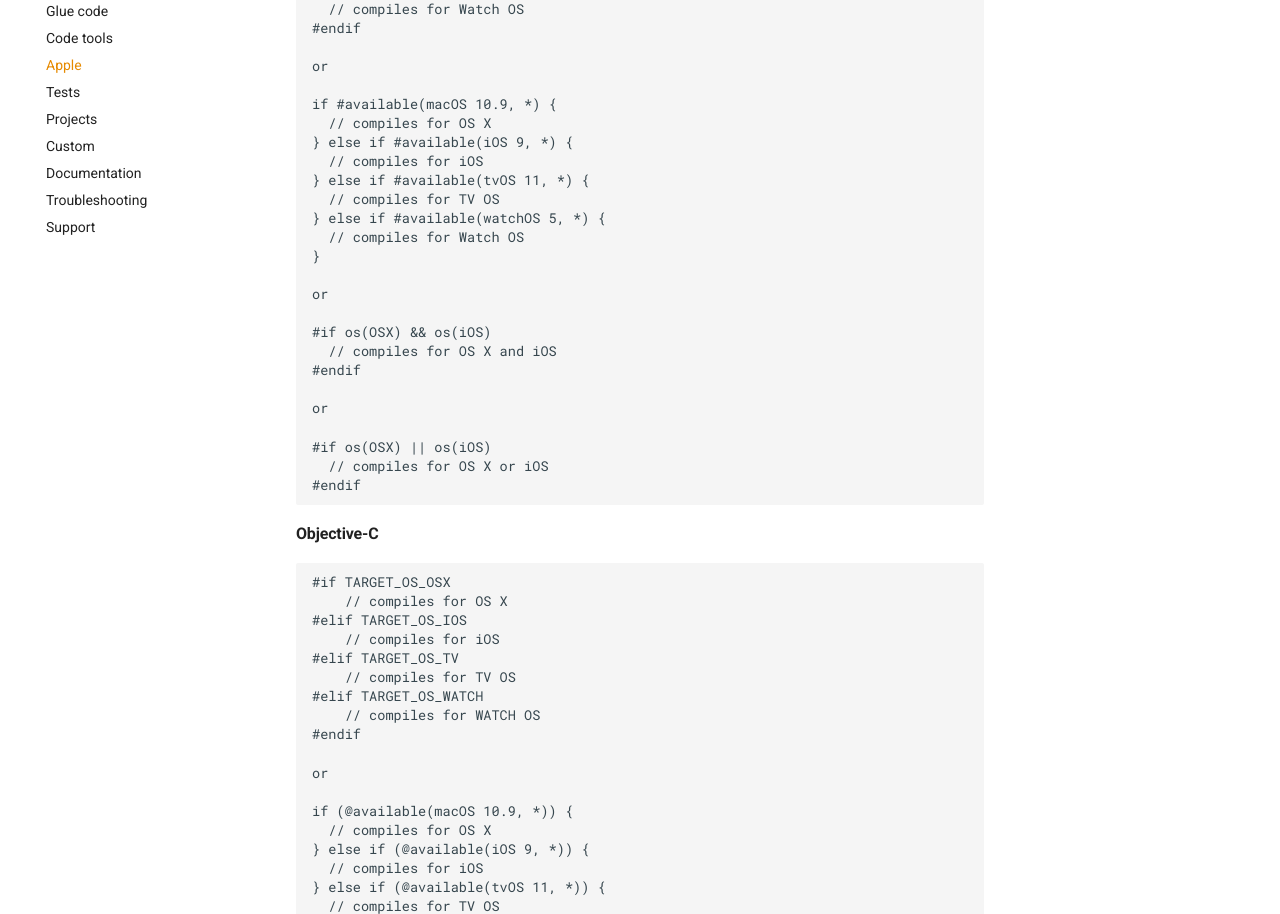
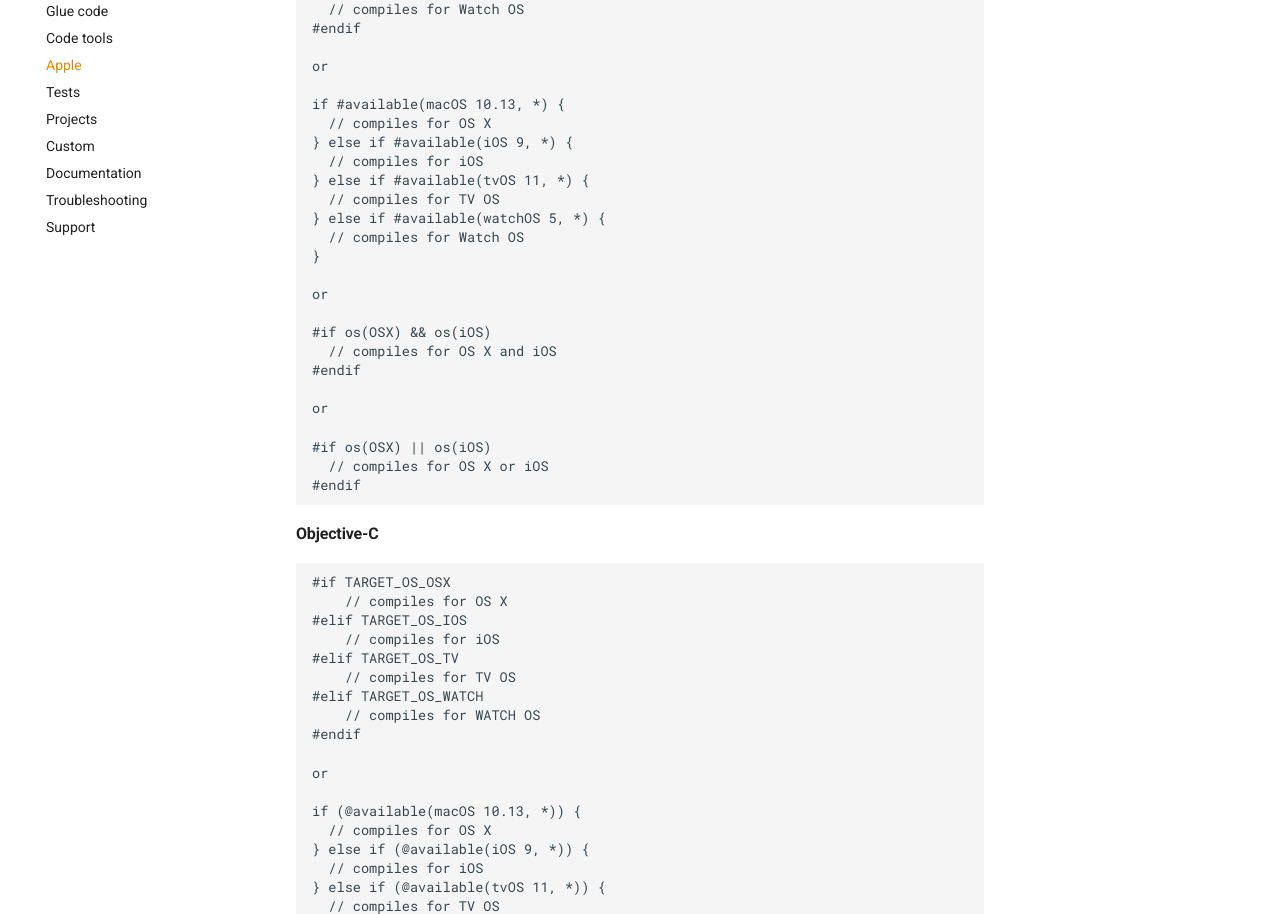
Before and after one commit to nativium/nativium, an MkDocs documentation site: the page built from docs/main/docs/apple.md, in a window 1280 px wide and 1400 px high, scrolled down 2506 px. Shown: the part 393-1307 px from the top of the window. Built offline with MkDocs 1.6.1 and Material for MkDocs 9.7.7, drawn with Linux system fonts in a browser that asks for light colours; some of the changed text lies outside the part shown.

Commit message:
update macos version

````diff
--- a/docs/main/docs/apple.md
+++ b/docs/main/docs/apple.md
@@ -124,7 +124,7 @@ Some useful macros to check OS and execute specific code for that OS:
 
 or
 
-if #available(macOS 10.9, *) {
+if #available(macOS 10.13, *) {
   // compiles for OS X
 } else if #available(iOS 9, *) {
   // compiles for iOS
@@ -162,7 +162,7 @@ or
 
 or
 
-if (@available(macOS 10.9, *)) {
+if (@available(macOS 10.13, *)) {
   // compiles for OS X
 } else if (@available(iOS 9, *)) {
   // compiles for iOS
@@ -174,7 +174,7 @@ if (@available(macOS 10.9, *)) {
 
 or
 
-if (@available(macOS 10.9, iOS 9, tvOS 11, watchOS 5, *)) {
+if (@available(macOS 10.13, iOS 9, tvOS 11, watchOS 5, *)) {
   // compiles for OS X and iOS and TV OS and Watch OS with specified versions
 }
 ```
````
Also changed, not shown: 3 other files.
